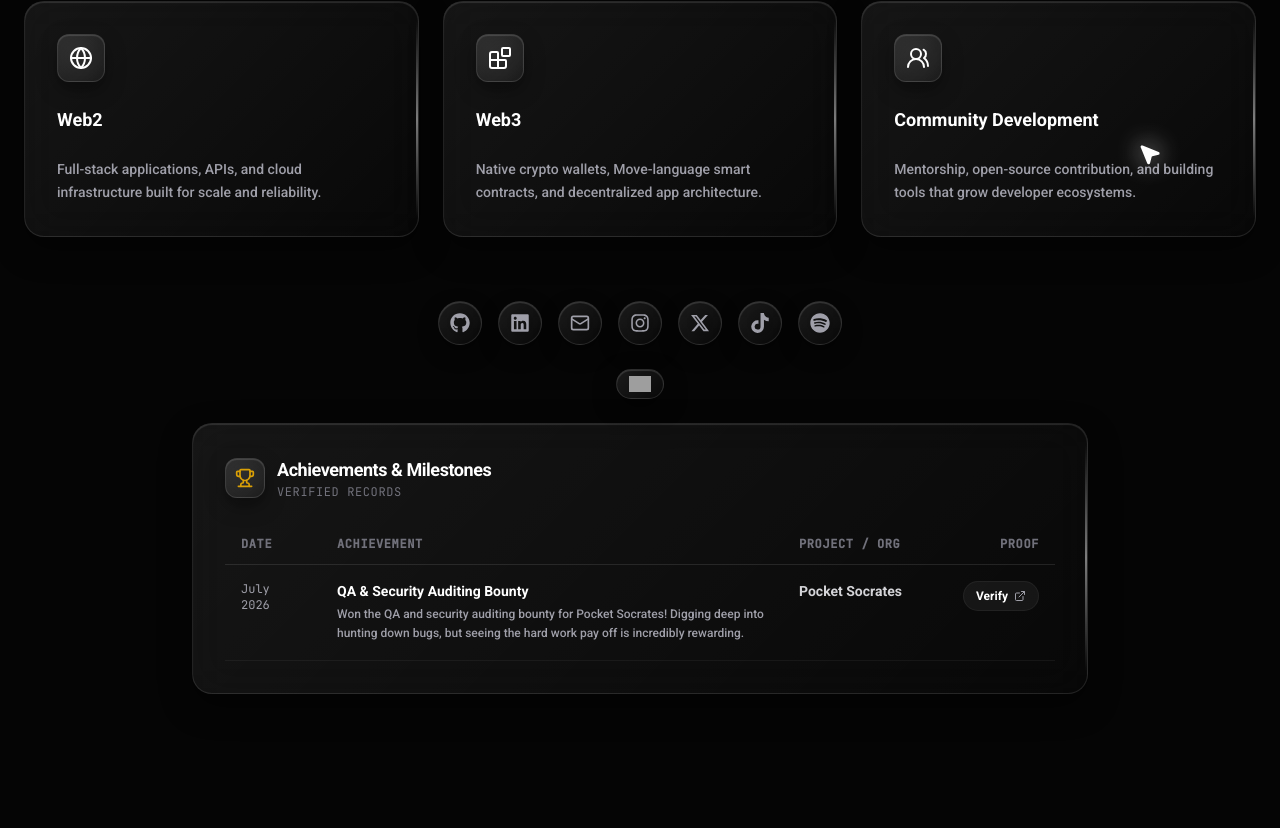
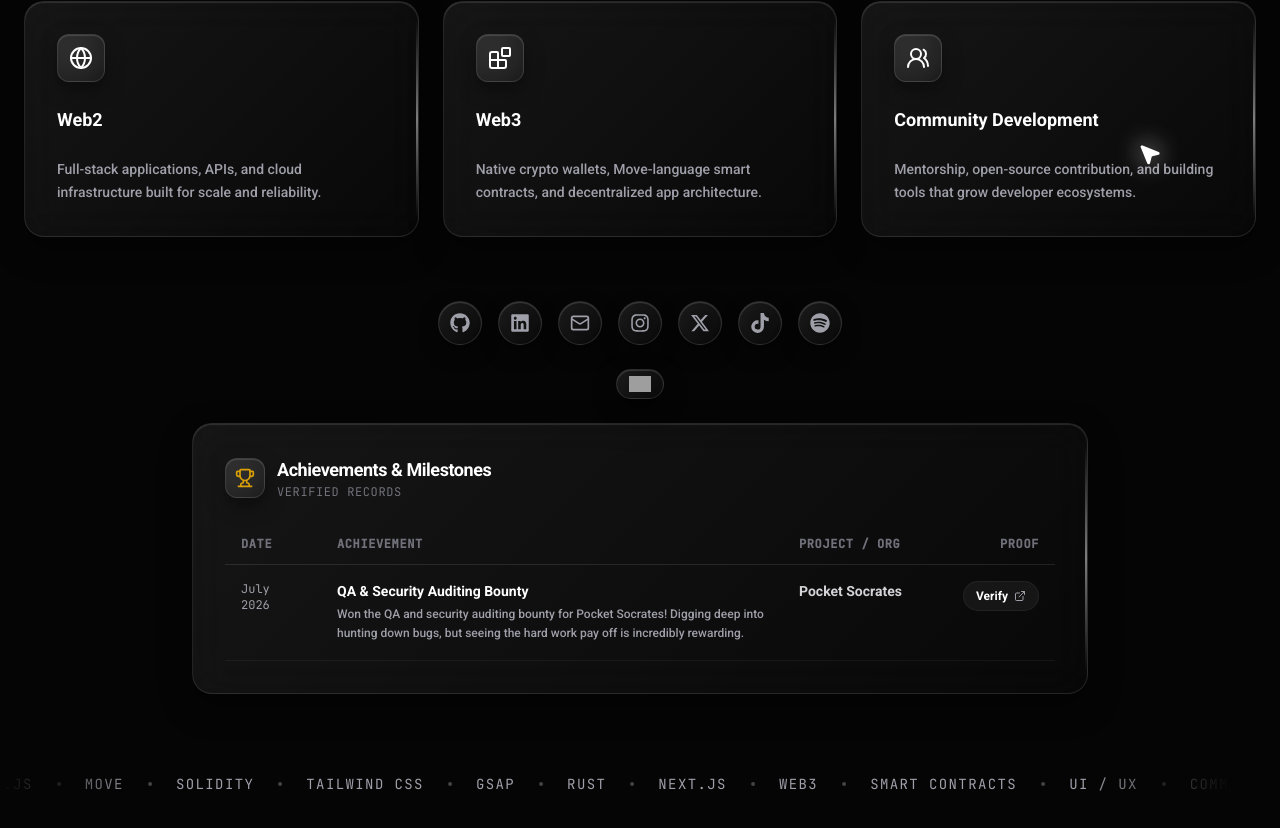
Before and after one commit to NileDex/My-Portfolio, a React (Vite) app: page / in a window 1280 px wide. Shown: the part 333-1161 px from the top of the page. Before the commit the page ends 1123 px from the top, so only its background shows below. Built offline with nearby package versions, Linux system fonts and the light colour scheme; grey boxes are pictures that could not be loaded.

Commit message:
feat: add glassmorphism styles, infinite tech stack marquee, and home page layout enhancements

```diff
--- /dev/null
+++ b/src/components/Marquee.tsx
@@ -0,0 +1,38 @@
+const items = [
+  'React',
+  'TypeScript',
+  'Node.js',
+  'Move',
+  'Solidity',
+  'Tailwind CSS',
+  'GSAP',
+  'Rust',
+  'Next.js',
+  'Web3',
+  'Smart Contracts',
+  'UI / UX',
+  'Community',
+  'Open Source',
+];
+
+type MarqueeProps = React.HTMLAttributes<HTMLDivElement>;
+
+export default function Marquee({ className = '', ...rest }: MarqueeProps) {
+  // Duplicate the list so the track can loop seamlessly at -50%.
+  const loop = [...items, ...items];
+
+  return (
+    <div className={`marquee w-full ${className}`} aria-hidden="true" {...rest}>
+      <div className="marquee__track">
+        {loop.map((item, i) => (
+          <div key={i} className="flex items-center shrink-0">
+            <span className="px-6 text-sm font-mono uppercase tracking-widest text-zinc-400">
+              {item}
+            </span>
+            <span className="h-1 w-1 rounded-full bg-white/25" />
+          </div>
+        ))}
+      </div>
+    </div>
+  );
+}
--- a/src/index.css
+++ b/src/index.css
@@ -128,6 +128,40 @@
   transform: translateY(20px);
 }
 
+/* Infinite scrolling marquee. Track holds two identical copies of the content,
+   so translating by -50% loops seamlessly. */
+.marquee {
+  position: relative;
+  overflow: hidden;
+  -webkit-mask-image: linear-gradient(90deg, transparent 0%, #000 12%, #000 88%, transparent 100%);
+  mask-image: linear-gradient(90deg, transparent 0%, #000 12%, #000 88%, transparent 100%);
+}
+
+.marquee__track {
+  display: flex;
+  width: max-content;
+  animation: marquee-scroll 32s linear infinite;
+}
+
+.marquee:hover .marquee__track {
+  animation-play-state: paused;
+}
+
+@keyframes marquee-scroll {
+  from {
+    transform: translateX(0);
+  }
+  to {
+    transform: translateX(-50%);
+  }
+}
+
+@media (prefers-reduced-motion: reduce) {
+  .marquee__track {
+    animation: none;
+  }
+}
+
 html,
 body {
   overflow-x: hidden;
--- a/src/pages/HomePage.tsx
+++ b/src/pages/HomePage.tsx
@@ -4,6 +4,7 @@ import Welcome from '../components/Welcome';
 import SocialLinks from '../components/socials/SocialLinks';
 import ViewCounter from '../components/ViewCounter';
 import AchievementCard from '../components/AchievementCard';
+import Marquee from '../components/Marquee';
 
 export default function HomePage() {
   useEffect(() => {
@@ -28,6 +29,7 @@ export default function HomePage() {
         <ViewCounter />
         <AchievementCard className="reveal" data-delay="0.3" />
       </div>
+      <Marquee className="reveal mt-20 -mx-6" data-delay="0.5" />
     </main>
   );
 }
```
Also changed, not shown: 1 other file (tests, documents, lock files or other folders).
